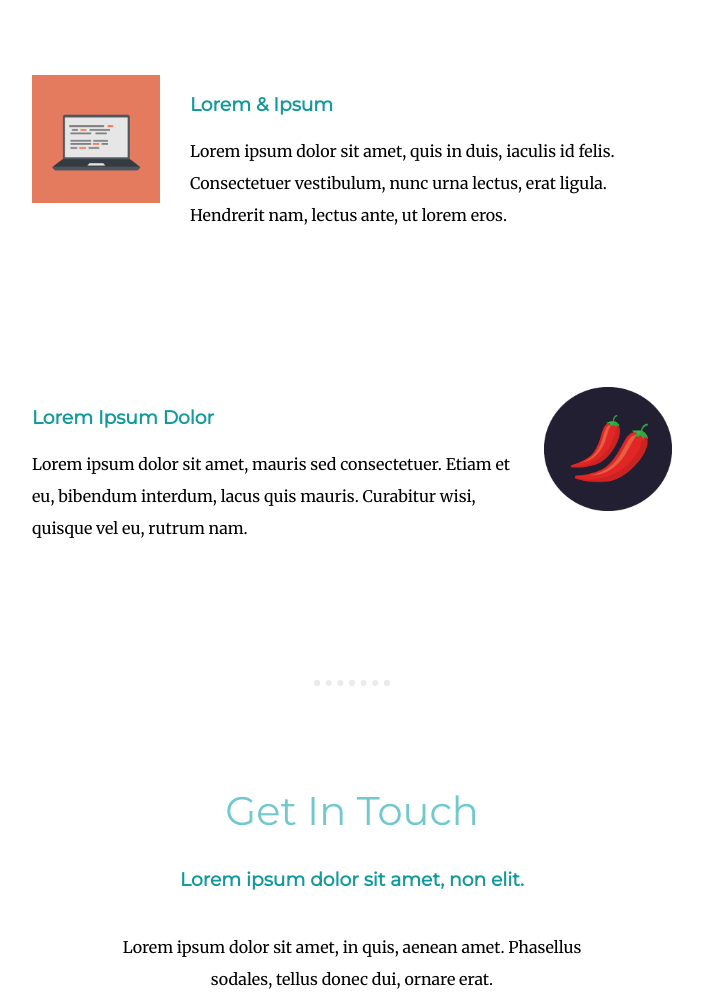
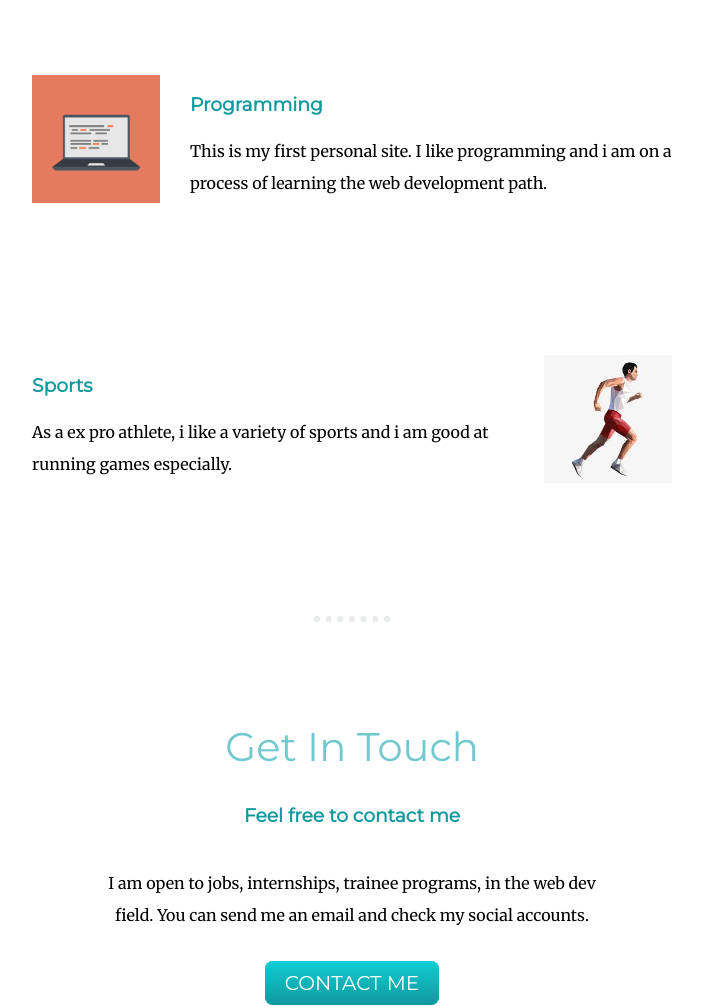
Before and after one commit to Dan2104/Personal-Site-Template, a plain HTML site: page index.html in a window 1280 px wide. Shown: the part 1640-2648 px from the top of the page, without its empty margins (288-991 px from the left). Drawn offline with Linux system fonts and the light colour scheme.

Commit message:
content update

```diff
--- a/index.html
+++ b/index.html
@@ -16,7 +16,7 @@
     <div class="top-container">
         <img class="top-cloud" src="images/cloud.png" alt="Cloud";>
         <h1>I'm Dan</h1>
-        <h2>a web developer</h2>
+        <h2>a junior web developer</h2>
         <img class="bottom-cloud" src="images/cloud.png" alt="Cloud";>
         <img src="images/mountain.png" alt="Mountain";>
     </div>
@@ -25,7 +25,7 @@
         <div class="profile">
           <img src="images/IMG_0233.CR2.png" alt="profile-img">
           <h2>Hello.</h2>
-          <p>Lorem ipsum dolor sit amet, vitae volutpat, dui conubia, dolor urna. Non auctor, montes nulla distinctio.</p>
+          <p>My name is Dan and this is the beginning of my journey in the web development world.</p>
         </div>
 
         <hr>
@@ -35,14 +35,14 @@
 
           <div class="skill-row">
             <img class="code-img" src="images/computer.png" alt="computer-img">
-            <h3>Lorem & Ipsum</h3>
-            <p>Lorem ipsum dolor sit amet, quis in duis, iaculis id felis. Consectetuer vestibulum, nunc urna lectus, erat ligula. Hendrerit nam, lectus ante, ut lorem eros.</p>
+            <h3>Programming</h3>
+            <p>This is my first personal site. I like programming and i am on a process of learning the web development path.</p>
           </div>
 
           <div class="skill-row">
-            <img class="chill-img" src="images/chillies.png" alt="chillies-img">
-            <h3>Lorem Ipsum Dolor</h3>
-            <p>Lorem ipsum dolor sit amet, mauris sed consectetuer. Etiam et eu, bibendum interdum, lacus quis mauris. Curabitur wisi, quisque vel eu, rutrum nam.</p>
+            <img class="chill-img" src="images/running-img.jfif" alt="running-img">
+            <h3>Sports</h3>
+            <p>As a ex pro athlete, i like a variety of sports and i am good at running games especially.</p>
           </div>
         </div>
 
@@ -50,9 +50,9 @@
 
         <div class="contact-me">
           <h2>Get In Touch</h2>
-          <h3>Lorem ipsum dolor sit amet, non elit.</h3>
-          <p class="contact-message">Lorem ipsum dolor sit amet, in quis, aenean amet. Phasellus sodales, tellus donec dui, ornare erat.</p>
-          <a class="btn" href="mailto:name@email.com">CONTACT ME</a>
+          <h3>Feel free to contact me</h3>
+          <p class="contact-message">I am open to jobs, internships, trainee programs, in the web dev field. You can send me an email and check my social accounts.</p>
+          <a class="btn" href="mailto:cosmadan21@yahoo.com">CONTACT ME</a>
         </div>
       </div>
 
```
Also changed, not shown: images/running-img.jfif (added).
